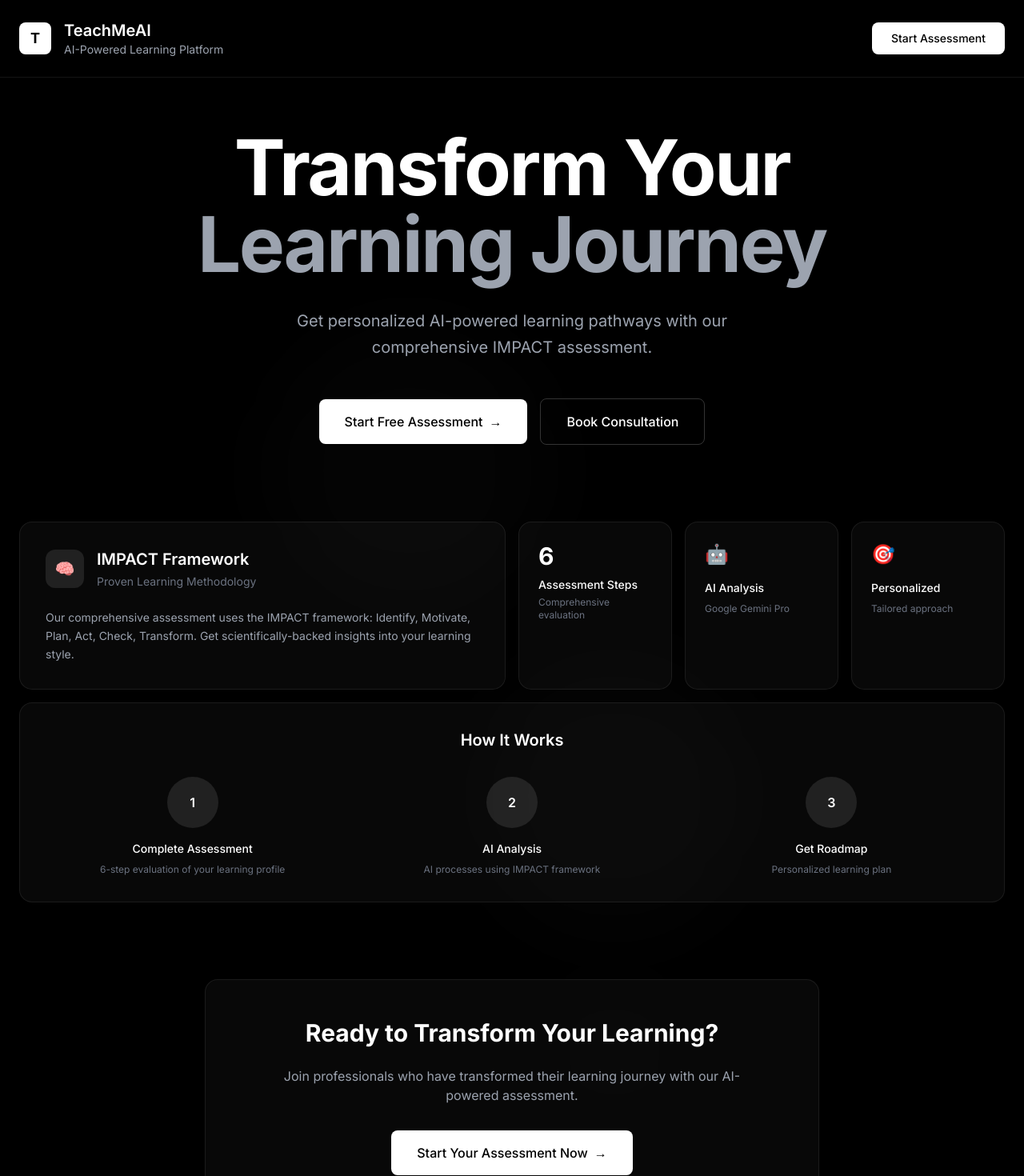
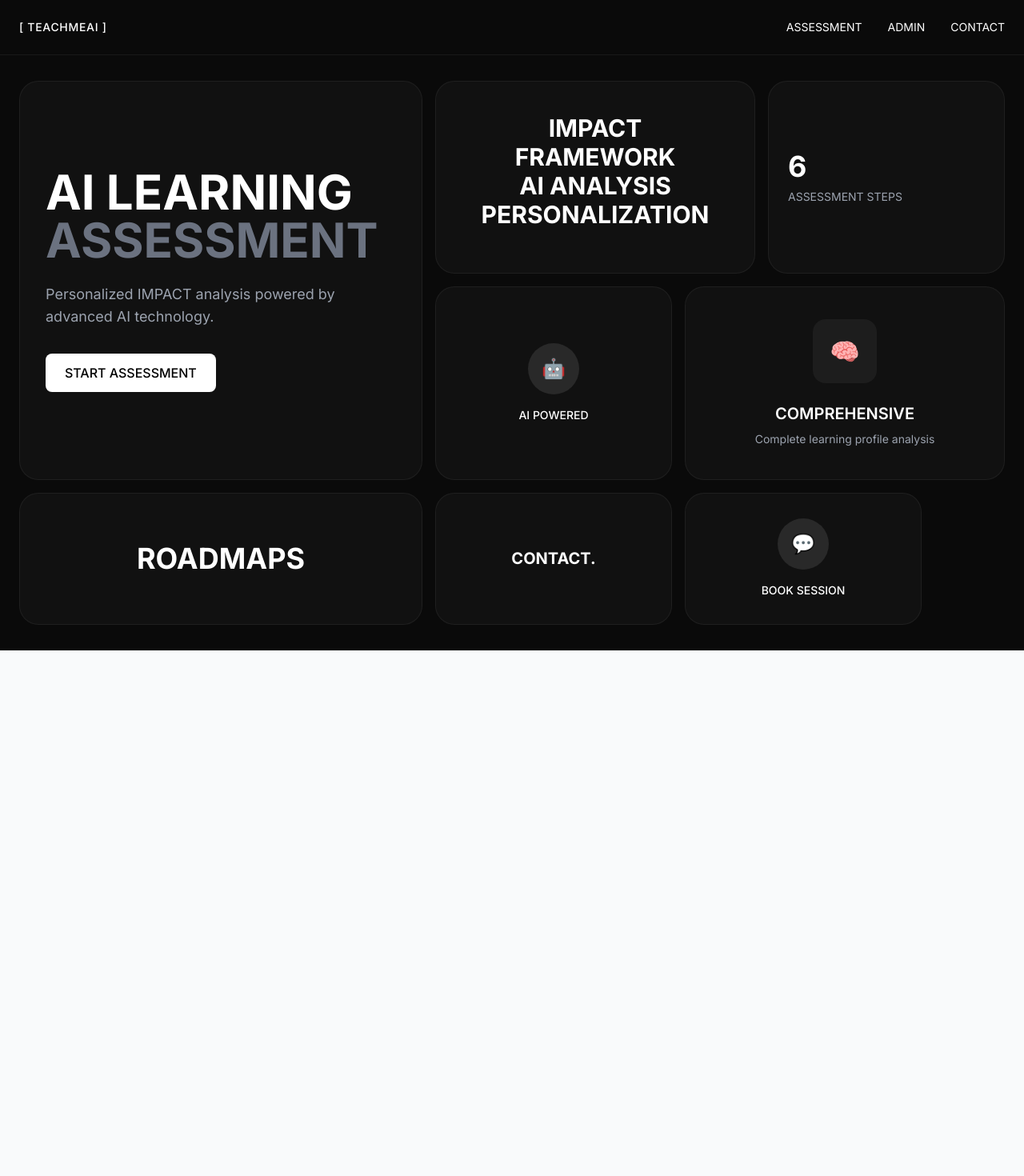
Before and after one commit to teachme-ai/teachmeai-main-site, a Next.js app: page / in a window 1280 px wide. Shown: the top 1470 px of the page at 80% size. After the commit the page ends 813 px from the top, so only its background shows below. Built offline with nearby package versions, Linux system fonts and the light colour scheme.

Commit message:
✨ PIXLSPACE MAGIC! Exact bento grid recreation with perfect layout

```diff
--- a/src/app/page.tsx
+++ b/src/app/page.tsx
@@ -2,166 +2,125 @@ import Link from 'next/link'
 
 export default function HomePage() {
   return (
-    <div className="min-h-screen bg-black text-white relative overflow-hidden">
-      {/* Subtle Background Elements */}
-      <div className="absolute inset-0">
-        <div className="absolute top-1/4 left-1/4 w-96 h-96 bg-white/[0.02] rounded-full blur-3xl animate-pulse"></div>
-        <div className="absolute bottom-1/4 right-1/4 w-96 h-96 bg-white/[0.02] rounded-full blur-3xl animate-pulse animation-delay-2000"></div>
-        <div className="absolute top-3/4 left-1/2 w-64 h-64 bg-white/[0.01] rounded-full blur-3xl animate-pulse animation-delay-4000"></div>
-      </div>
-
-      {/* Minimal Header */}
-      <header className="relative z-10 backdrop-blur-md bg-black/80 border-b border-white/[0.08]">
+    <div className="min-h-screen bg-[#0a0a0a] text-white">
+      {/* Header */}
+      <header className="border-b border-white/[0.06]">
         <div className="max-w-7xl mx-auto px-6 py-6">
           <div className="flex items-center justify-between">
-            <div className="flex items-center space-x-4">
-              <div className="w-10 h-10 bg-white rounded-lg flex items-center justify-center">
-                <span className="text-black font-bold text-lg">T</span>
-              </div>
-              <div>
-                <h1 className="text-xl font-semibold text-white">TeachMeAI</h1>
-                <p className="text-sm text-gray-400">AI-Powered Learning Platform</p>
-              </div>
+            <div className="text-sm font-medium tracking-wider">
+              [ TEACHMEAI ]
             </div>
-            <Link
-              href="/app"
-              className="px-6 py-2.5 bg-white text-black hover:bg-gray-100 rounded-lg font-medium transition-all duration-200 text-sm"
-            >
-              Start Assessment
-            </Link>
+            <nav className="hidden md:flex items-center space-x-8 text-sm">
+              <Link href="/app" className="hover:text-gray-300 transition-colors">ASSESSMENT</Link>
+              <Link href="/admin" className="hover:text-gray-300 transition-colors">ADMIN</Link>
+              <a href="https://topmate.io/khalidirfan" target="_blank" className="hover:text-gray-300 transition-colors">CONTACT</a>
+            </nav>
           </div>
         </div>
       </header>
 
-      {/* Main Content */}
-      <div className="relative z-10 max-w-7xl mx-auto px-6 py-16">
-        {/* Hero Section */}
-        <div className="text-center mb-24">
-          <h1 className="text-6xl md:text-8xl font-bold mb-8 text-white leading-[0.9] tracking-tight">
-            Transform Your
-            <br />
-            <span className="text-gray-400">Learning Journey</span>
-          </h1>
-          <p className="text-xl text-gray-400 max-w-2xl mx-auto mb-12 leading-relaxed">
-            Get personalized AI-powered learning pathways with our comprehensive IMPACT assessment.
-          </p>
-          <div className="flex flex-col sm:flex-row gap-4 justify-center items-center">
-            <Link
-              href="/app"
-              className="group px-8 py-4 bg-white text-black hover:bg-gray-100 rounded-lg font-medium transition-all duration-200"
-            >
-              Start Free Assessment
-              <span className="ml-2 group-hover:translate-x-1 transition-transform duration-200">→</span>
-            </Link>
-            <a
-              href="https://topmate.io/khalidirfan"
-              target="_blank"
-              rel="noopener noreferrer"
-              className="px-8 py-4 border border-white/20 hover:border-white/40 rounded-lg font-medium transition-all duration-200"
-            >
-              Book Consultation
-            </a>
+      {/* Bento Grid */}
+      <div className="max-w-7xl mx-auto px-6 py-8">
+        <div className="grid grid-cols-12 gap-4 h-[calc(100vh-120px)]">
+
+          {/* Large Hero Card */}
+          <div className="col-span-12 md:col-span-6 lg:col-span-5 row-span-2">
+            <div className="h-full bg-[#111] border border-white/[0.06] rounded-3xl p-8 flex flex-col justify-center relative overflow-hidden group">
+              <div className="absolute inset-0 bg-gradient-to-br from-white/[0.02] to-transparent opacity-0 group-hover:opacity-100 transition-opacity duration-500"></div>
+              <div className="relative z-10">
+                <h1 className="text-5xl md:text-6xl font-bold mb-6 leading-tight">
+                  AI LEARNING
+                  <br />
+                  <span className="text-gray-500">ASSESSMENT</span>
+                </h1>
+                <p className="text-gray-400 text-lg mb-8 max-w-md">
+                  Personalized IMPACT analysis powered by advanced AI technology.
+                </p>
+                <Link
+                  href="/app"
+                  className="inline-block px-6 py-3 bg-white text-black rounded-lg font-medium hover:bg-gray-100 transition-colors"
+                >
+                  START ASSESSMENT
+                </Link>
+              </div>
+            </div>
           </div>
-        </div>
 
-        {/* Bento Grid */}
-        <div className="grid grid-cols-1 md:grid-cols-4 lg:grid-cols-6 gap-4 mb-24">
-
-          {/* IMPACT Framework Card */}
-          <div className="md:col-span-2 lg:col-span-3 group">
-            <div className="h-full bg-white/[0.03] border border-white/[0.08] rounded-2xl p-8 hover:bg-white/[0.05] transition-all duration-300">
-              <div className="flex items-center mb-6">
-                <div className="w-12 h-12 bg-white/10 rounded-xl flex items-center justify-center mr-4">
-                  <span className="text-xl">🧠</span>
-                </div>
-                <div>
-                  <h3 className="text-xl font-semibold mb-1 text-white">IMPACT Framework</h3>
-                  <p className="text-gray-500 text-sm">Proven Learning Methodology</p>
-                </div>
+          {/* Services Card */}
+          <div className="col-span-12 md:col-span-6 lg:col-span-4">
+            <div className="h-full bg-[#111] border border-white/[0.06] rounded-3xl p-8 flex items-center justify-center">
+              <div className="text-center">
+                <h2 className="text-3xl font-bold mb-4">
+                  IMPACT
+                  <br />FRAMEWORK
+                  <br />AI ANALYSIS
+                  <br />PERSONALIZATION
+                </h2>
               </div>
-              <p className="text-gray-400 leading-relaxed text-sm">
-                Our comprehensive assessment uses the IMPACT framework: Identify, Motivate, Plan, Act, Check, Transform.
-                Get scientifically-backed insights into your learning style.
-              </p>
             </div>
           </div>
 
           {/* Stats Card */}
-          <div className="group">
-            <div className="h-full bg-white/[0.03] border border-white/[0.08] rounded-2xl p-6 hover:bg-white/[0.05] transition-all duration-300">
-              <div className="text-3xl font-bold text-white mb-2">6</div>
-              <div className="text-white font-medium mb-1 text-sm">Assessment Steps</div>
-              <div className="text-xs text-gray-500">Comprehensive evaluation</div>
+          <div className="col-span-6 md:col-span-3 lg:col-span-3">
+            <div className="h-full bg-[#111] border border-white/[0.06] rounded-3xl p-6 flex flex-col justify-center">
+              <div className="text-4xl font-bold mb-2">6</div>
+              <div className="text-sm text-gray-400">ASSESSMENT STEPS</div>
             </div>
           </div>
 
-          {/* AI Analysis Card */}
-          <div className="group">
-            <div className="h-full bg-white/[0.03] border border-white/[0.08] rounded-2xl p-6 hover:bg-white/[0.05] transition-all duration-300">
-              <div className="text-2xl mb-4">🤖</div>
-              <div className="font-medium text-white mb-2 text-sm">AI Analysis</div>
-              <div className="text-xs text-gray-500">Google Gemini Pro</div>
+          {/* AI Card */}
+          <div className="col-span-6 md:col-span-3">
+            <div className="h-full bg-[#111] border border-white/[0.06] rounded-3xl p-6 flex flex-col justify-center items-center">
+              <div className="w-16 h-16 bg-white/10 rounded-full flex items-center justify-center mb-4">
+                <span className="text-2xl">🤖</span>
+              </div>
+              <div className="text-sm font-medium">AI POWERED</div>
             </div>
           </div>
 
-          {/* Personalization Card */}
-          <div className="group">
-            <div className="h-full bg-white/[0.03] border border-white/[0.08] rounded-2xl p-6 hover:bg-white/[0.05] transition-all duration-300">
-              <div className="text-2xl mb-4">🎯</div>
-              <div className="font-medium text-white mb-2 text-sm">Personalized</div>
-              <div className="text-xs text-gray-500">Tailored approach</div>
-            </div>
-          </div>
-
-          {/* Process Flow Card */}
-          <div className="md:col-span-4 lg:col-span-6 group">
-            <div className="bg-white/[0.03] border border-white/[0.08] rounded-2xl p-8 hover:bg-white/[0.05] transition-all duration-300">
-              <h3 className="text-xl font-semibold mb-8 text-center text-white">How It Works</h3>
-              <div className="grid grid-cols-1 md:grid-cols-3 gap-8">
-                <div className="text-center">
-                  <div className="w-16 h-16 bg-white/10 rounded-full flex items-center justify-center mx-auto mb-4">
-                    <span className="text-white font-semibold">1</span>
-                  </div>
-                  <h4 className="font-medium text-white mb-2 text-sm">Complete Assessment</h4>
-                  <p className="text-gray-500 text-xs">6-step evaluation of your learning profile</p>
+          {/* Assessment Card */}
+          <div className="col-span-12 md:col-span-6 lg:col-span-4">
+            <div className="h-full bg-[#111] border border-white/[0.06] rounded-3xl p-8 flex items-center justify-center">
+              <div className="text-center">
+                <div className="w-20 h-20 bg-white/5 rounded-2xl flex items-center justify-center mx-auto mb-6">
+                  <span className="text-3xl">🧠</span>
                 </div>
-                <div className="text-center">
-                  <div className="w-16 h-16 bg-white/10 rounded-full flex items-center justify-center mx-auto mb-4">
-                    <span className="text-white font-semibold">2</span>
-                  </div>
-                  <h4 className="font-medium text-white mb-2 text-sm">AI Analysis</h4>
-                  <p className="text-gray-500 text-xs">AI processes using IMPACT framework</p>
-                </div>
-                <div className="text-center">
-                  <div className="w-16 h-16 bg-white/10 rounded-full flex items-center justify-center mx-auto mb-4">
-                    <span className="text-white font-semibold">3</span>
-                  </div>
-                  <h4 className="font-medium text-white mb-2 text-sm">Get Roadmap</h4>
-                  <p className="text-gray-500 text-xs">Personalized learning plan</p>
-                </div>
+                <h3 className="text-xl font-semibold mb-2">COMPREHENSIVE</h3>
+                <p className="text-gray-400 text-sm">Complete learning profile analysis</p>
               </div>
             </div>
           </div>
 
-        </div>
+          {/* Templates Card */}
+          <div className="col-span-12 md:col-span-6 lg:col-span-5">
+            <div className="h-full bg-[#111] border border-white/[0.06] rounded-3xl p-8 flex items-center justify-center">
+              <h2 className="text-4xl font-bold">ROADMAPS</h2>
+            </div>
+          </div>
 
-        {/* CTA Section */}
-        <div className="text-center">
-          <div className="bg-white/[0.03] border border-white/[0.08] rounded-2xl p-12 max-w-3xl mx-auto">
-            <h2 className="text-3xl font-bold mb-6 text-white">
-              Ready to Transform Your Learning?
-            </h2>
-            <p className="text-gray-400 mb-8 max-w-xl mx-auto">
-              Join professionals who have transformed their learning journey with our AI-powered assessment.
-            </p>
-            <Link
-              href="/app"
-              className="inline-flex items-center px-8 py-4 bg-white text-black hover:bg-gray-100 rounded-lg font-medium transition-all duration-200"
-            >
-              Start Your Assessment Now
-              <span className="ml-2">→</span>
-            </Link>
+          {/* Contact Card */}
+          <div className="col-span-6 md:col-span-3">
+            <div className="h-full bg-[#111] border border-white/[0.06] rounded-3xl p-6 flex items-center justify-center">
+              <h3 className="text-xl font-bold">CONTACT.</h3>
+            </div>
           </div>
+
+          {/* Consultation Card */}
+          <div className="col-span-6 md:col-span-3">
+            <div className="h-full bg-[#111] border border-white/[0.06] rounded-3xl p-6 flex flex-col justify-center items-center">
+              <div className="w-16 h-16 bg-white/10 rounded-full flex items-center justify-center mb-4">
+                <span className="text-2xl">💬</span>
+              </div>
+              <a
+                href="https://topmate.io/khalidirfan"
+                target="_blank"
+                className="text-sm font-medium hover:text-gray-300 transition-colors"
+              >
+                BOOK SESSION
+              </a>
+            </div>
+          </div>
+
         </div>
       </div>
     </div>
```
